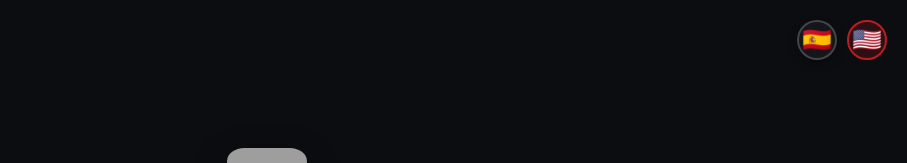
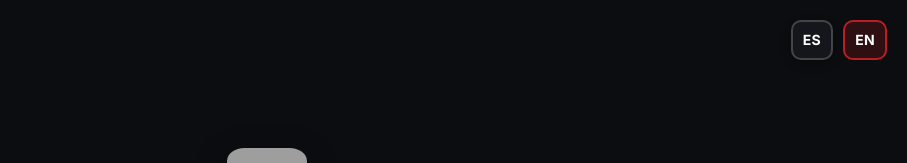
Before and after one commit to basketouch/drawsports-panel, a Next.js app: page /en/login in a window 1280 px wide. Shown: the top 163 px of the page, without its empty margins (373-1280 px from the left). Built offline with nearby package versions, Linux system fonts and the light colour scheme; grey boxes are pictures that could not be loaded.

Commit message:
fix(i18n): selector ES/EN en panel (sin banderas)
Alineado con drawsports.app: etiquetas ES/EN en lugar de emojis.

Co-authored-by: Cursor <cursoragent@cursor.com>

```diff
--- a/components/LanguageSelector.tsx
+++ b/components/LanguageSelector.tsx
@@ -3,16 +3,16 @@
 import Link from "next/link";
 import { usePathname } from "next/navigation";
 
-const FLAGS = [
-  { locale: "es", flag: "🇪🇸", title: "Español", hrefPrefix: "/es" },
-  { locale: "en", flag: "🇺🇸", title: "English", hrefPrefix: "/en" },
+const LOCALES = [
+  { locale: "es", label: "ES", title: "Español" },
+  { locale: "en", label: "EN", title: "English" },
 ] as const;
 
 const btnClass =
-  "inline-flex items-center justify-center w-9 h-9 sm:w-10 sm:h-10 rounded-full text-[1.3rem] sm:text-[1.5rem] transition-all duration-300 no-underline";
-const btnActive = "bg-drawsports-primary/20 border-2 border-drawsports-primary";
+  "inline-flex items-center justify-center min-w-9 h-9 sm:min-w-10 sm:h-10 px-2.5 rounded-[10px] text-xs sm:text-sm font-bold tracking-wide transition-all duration-300 no-underline";
+const btnActive = "bg-drawsports-primary/20 border-2 border-drawsports-primary text-white";
 const btnInactive =
-  "bg-drawsports-bg-card border-2 border-white/20 shadow-[0_4px_10px_rgba(0,0,0,0.3)] hover:border-drawsports-primary hover:shadow-drawsports-glow";
+  "bg-drawsports-bg-card border-2 border-white/20 text-white shadow-[0_4px_10px_rgba(0,0,0,0.3)] hover:border-drawsports-primary hover:shadow-drawsports-glow";
 
 export function LanguageSelector() {
   const pathname = usePathname();
@@ -24,14 +24,16 @@ export function LanguageSelector() {
 
   return (
     <div className="fixed top-2.5 right-2.5 sm:top-5 sm:right-5 z-[1000] flex gap-2.5">
-      {FLAGS.map(({ locale, flag, title }) => (
+      {LOCALES.map(({ locale, label, title }) => (
         <Link
           key={locale}
           href={getHref(locale)}
           title={title}
+          hrefLang={locale}
+          lang={locale}
           className={`${btnClass} ${currentLocale === locale ? btnActive : btnInactive}`}
         >
-          {flag}
+          {label}
         </Link>
       ))}
     </div>
```
